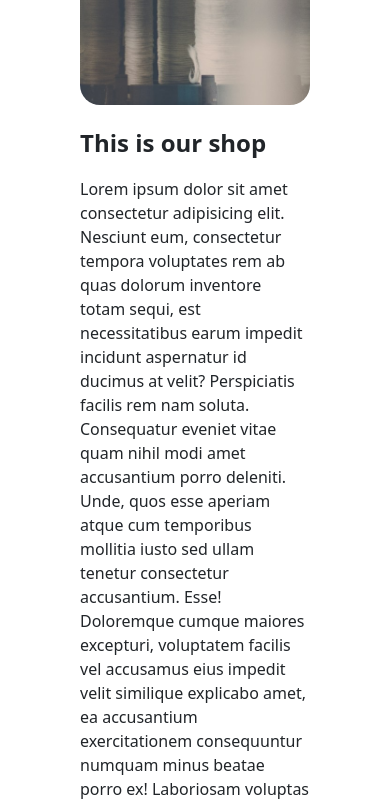
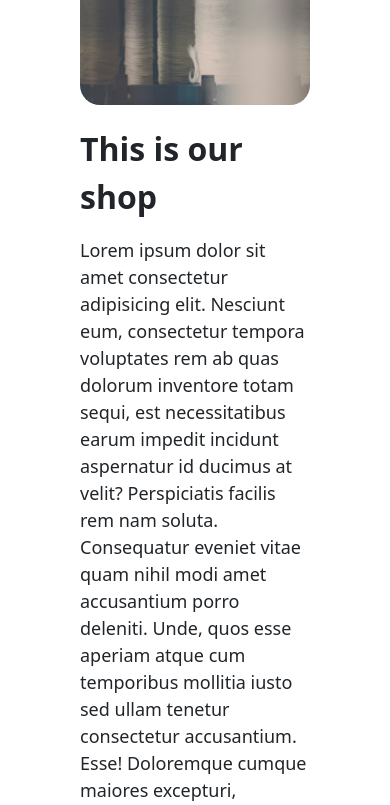
Before and after one commit to dino-taleski/gatex_website, a Next.js app in the folder gatex_website/: page /about-us in a window 390 px wide. Shown: the part 680-1485 px from the top of the page. Built offline with nearby package versions, Linux system fonts and the light colour scheme.

Commit message:
minor about us page fix + added comments for mobile opt

```diff
--- a/gatex_website/src/components/collections/collections.module.css
+++ b/gatex_website/src/components/collections/collections.module.css
@@ -49,3 +49,5 @@
     text-align: center;
     margin-top: 2px;
 }
+
+/* optimize for mobile */
--- a/gatex_website/src/components/footer/footer.module.css
+++ b/gatex_website/src/components/footer/footer.module.css
@@ -33,3 +33,5 @@
     font-weight: 600;
     cursor: pointer;
 }
+
+/* optimize for mobile */
--- a/gatex_website/src/components/productCard/productCard.module.css
+++ b/gatex_website/src/components/productCard/productCard.module.css
@@ -41,3 +41,5 @@
     background-color: rgb(116, 146, 211);
     color: white;
 }
+
+/* optimize for mobile */
--- a/gatex_website/src/pages/about-us/index.tsx
+++ b/gatex_website/src/pages/about-us/index.tsx
@@ -27,7 +27,7 @@ const AboutUsPage = () => {
                         <p className={styles.about_us_heading}>
                             This is our shop
                         </p>
-                        <p>
+                        <p className={styles.about_us_text}>
                             Lorem ipsum dolor sit amet consectetur adipisicing
                             elit. Nesciunt eum, consectetur tempora voluptates
                             rem ab quas dolorum inventore totam sequi, est
--- a/gatex_website/src/styles/AboutUs.module.css
+++ b/gatex_website/src/styles/AboutUs.module.css
@@ -15,6 +15,11 @@
 }
 
 .about_us_heading {
-    font-size: 24px;
+    font-size: 32px;
     font-weight: 600;
 }
+
+.about_us_text {
+    font-size: 18px;
+}
+/* optimize for mobile */
--- a/gatex_website/src/styles/Home.module.css
+++ b/gatex_website/src/styles/Home.module.css
@@ -27,4 +27,4 @@
     font-weight: 500;
 }
 
-/* optimize for desktop */
+/* optimize for mobile */
--- a/gatex_website/src/styles/Shop.module.css
+++ b/gatex_website/src/styles/Shop.module.css
@@ -22,3 +22,5 @@
     font-weight: bold;
     cursor: pointer;
 }
+
+/* optimize for mobile */
--- a/gatex_website/src/styles/custom-carousel.css
+++ b/gatex_website/src/styles/custom-carousel.css
@@ -4,3 +4,5 @@
     background-size: 40px !important;
     background-color: rgb(0, 0, 0) !important;
 }
+
+/* optimize for mobile */
```
